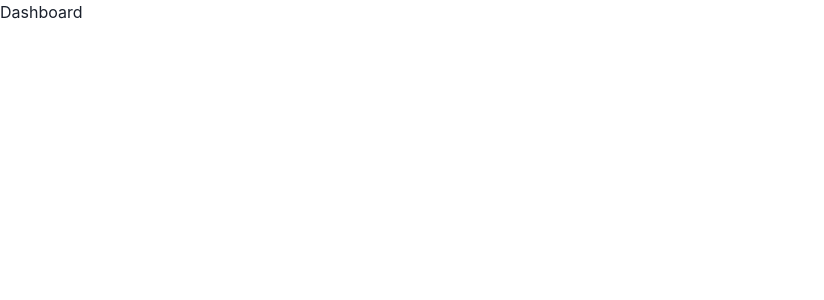
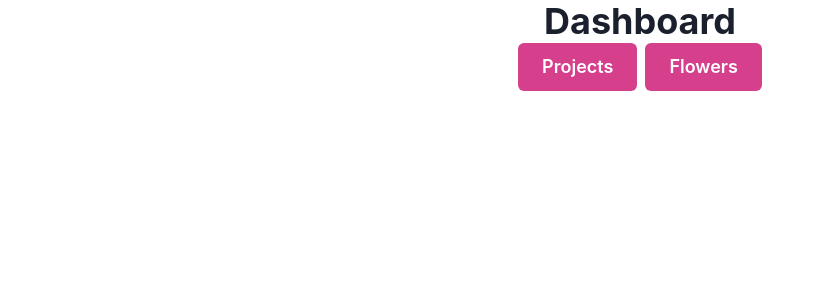
Before and after one commit to solidquartz/floral-recipes, a React (Create React App) app in the folder client/: page / in a window 1280 px wide. Shown: the top 300 px of the page, without its empty margins (0-824 px from the left). Built offline with nearby package versions, Linux system fonts and the light colour scheme.

Commit message:
Added dashboard content

```diff
--- a/client/src/App.tsx
+++ b/client/src/App.tsx
@@ -1,14 +1,13 @@
+import React from "react";
 import { BrowserRouter as Router, Routes, Route } from "react-router-dom";
-import { Dashboard } from "./pages/index";
+import { Dashboard } from "./pages";
 
 export const App: React.FC = () => (
   <Router>
     <Routes>
+      <Route path="/">
         <Route index element={<Dashboard />} />
-        {/* <Route path="/travel" element={<Travel />} />
-        <Route path="/registry" element={<Registry />} />
-        <Route path="/rsvp" element={<Rsvp />} />
-        <Route path="/confirmation" element={<Confirmation />} /> */}
+      </Route>
     </Routes>
   </Router>
 );
--- a/client/src/pages/Dashboard.tsx
+++ b/client/src/pages/Dashboard.tsx
@@ -1,5 +1,28 @@
 // import { Link } from "react-router-dom";
 
+import { Button, ButtonGroup, Flex, Heading } from "@chakra-ui/react";
+import React from "react";
+
+
 export const Dashboard: React.FC = () => {
-  return <div>Dashboard</div>;
+  return (
+    <Flex
+      direction="column"
+      align="center"
+      m="auto"
+    >
+
+        <Heading>Dashboard</Heading>
+
+        <ButtonGroup>
+          <Button size="lg" colorScheme="pink">
+            Projects
+          </Button>
+          <Button size="lg" colorScheme="pink">
+            Flowers
+          </Button>
+        </ButtonGroup>
+
+    </Flex>
+  );
 };
--- a/client/src/pages/components/index.tsx
+++ b/client/src/pages/components/index.tsx
@@ -3,3 +3,5 @@ export * from './Arrangement';
 export * from './EditArrangement';
 export * from './EditFlower';
 export * from './EditProject';
+export * from './PinProjectCard';
+export * from './ProjectCard';
```
Also changed, not shown: client/src/index.tsx (+3 -4 lines), client/src/pages/components/Header.tsx (+17 -1 lines), client/tsconfig.json (+9 -9 lines), client/public/manifest.json, client/src/App.css (added), client/src/index.css (added), 1 other file (tests, documents, lock files or other folders).
